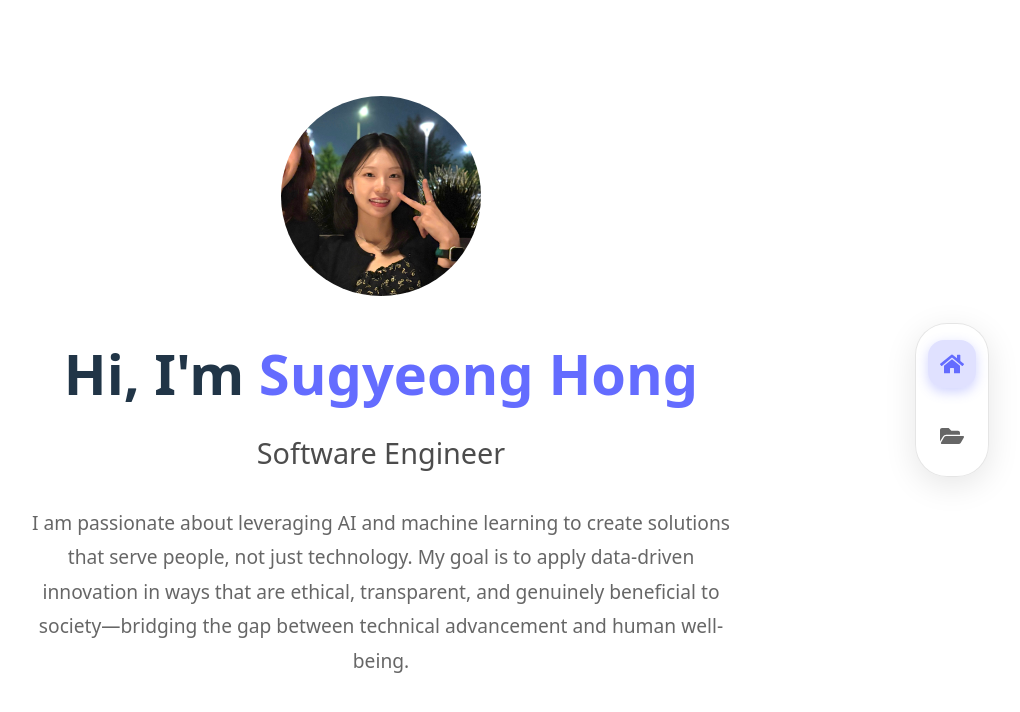
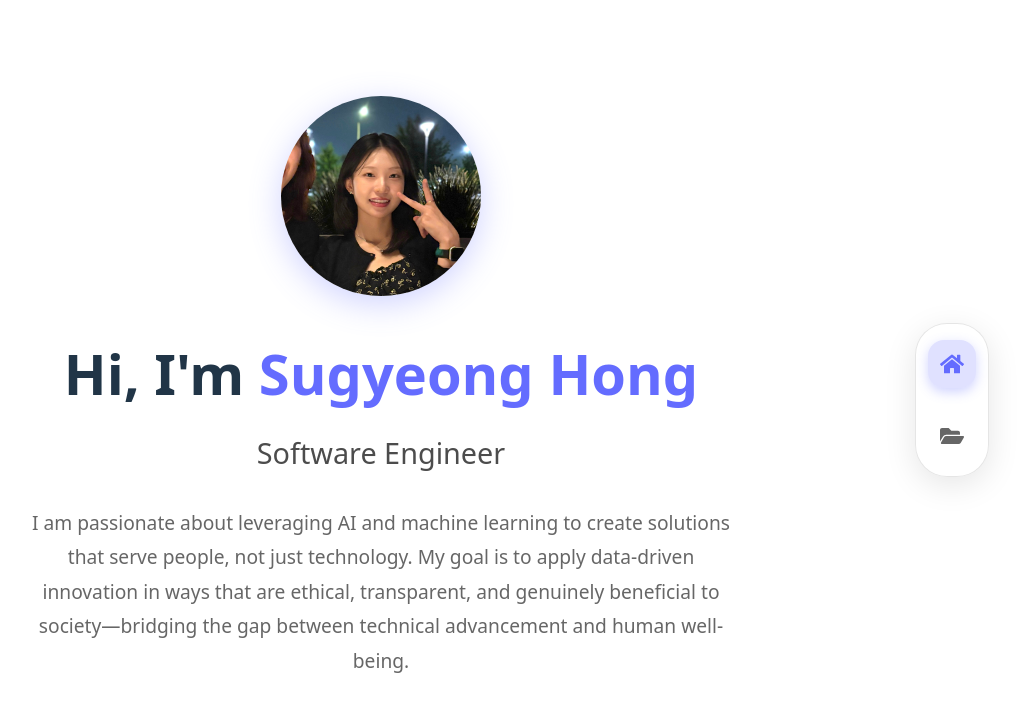
Before and after one commit to onmay16/portfolio, a React (Vite) app: page / in a window 1280 px wide. Shown: the top 712 px of the page, without its empty margins (259-1279 px from the left). Built offline with nearby package versions, Linux system fonts and the light colour scheme.

Commit message:
dark/light mode minor styling

```diff
--- a/src/pages/Home.css
+++ b/src/pages/Home.css
@@ -132,6 +132,14 @@
 }
 
 @media (prefers-color-scheme: light) {
+  .profile-img {
+    box-shadow: 0 8px 32px rgba(100, 108, 255, 0.3);
+  }
+
+  .profile-img:hover {
+    box-shadow: 0 12px 48px rgba(100, 108, 255, 0.4);
+  }
+
   .hero-subtitle {
     color: rgba(0, 0, 0, 0.7);
   }
```
